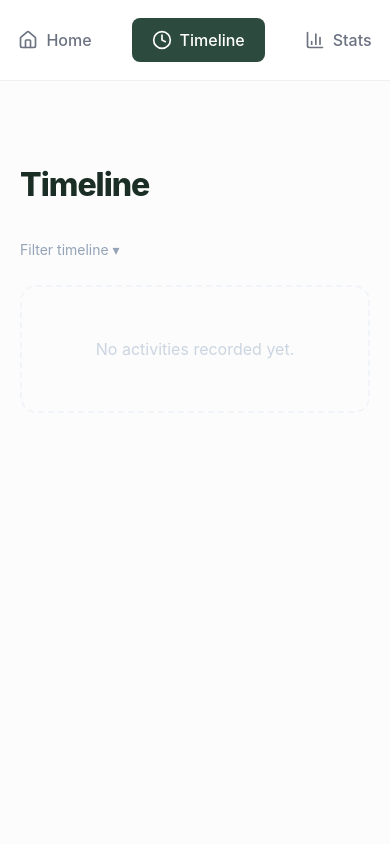
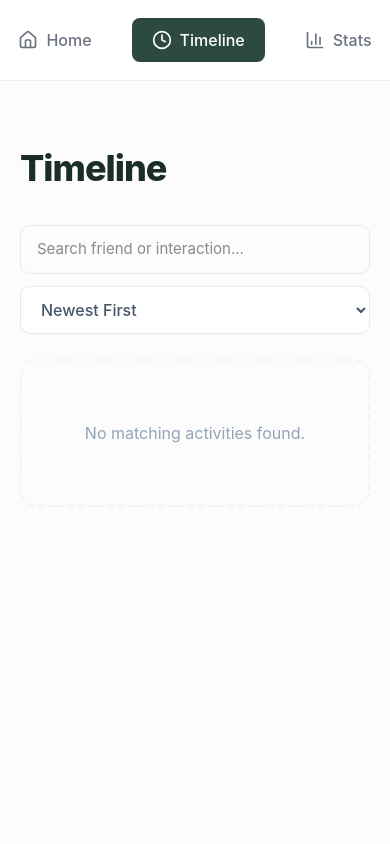
Before and after one commit to taraqur/assignment-7, a React (Vite) app: page /timeline in a window 390 px wide. Shown: the top 844 px of the page. Built offline with nearby package versions, Linux system fonts and the light colour scheme.

Commit message:
Time line search updated

```diff
--- a/src/components/Timeline.css
+++ b/src/components/Timeline.css
@@ -1,7 +1,7 @@
 .timeline-wrapper {
   background-color: #fcfcfc;
   min-height: 100vh;
-  padding: 80px 20px;
+  padding: 60px 20px;
   display: flex;
   justify-content: center;
 }
@@ -19,17 +19,45 @@
   letter-spacing: -1px;
 }
 
-.filter-box {
+/* Search and Sort Section */
+.timeline-controls {
+  display: flex;
+  gap: 12px;
   margin-bottom: 25px;
+  align-items: center;
 }
 
-.filter-label {
-  color: #94a3b8;
-  font-size: 14px;
-  cursor: pointer;
+.search-box {
+  flex: 1;
 }
 
-/* Individual Activity Cards */
+.timeline-search {
+  width: 100%;
+  padding: 12px 16px;
+  border: 1px solid #e2e8f0;
+  border-radius: 10px;
+  font-size: 15px;
+  outline: none;
+  transition: all 0.2s;
+}
+
+.timeline-search:focus {
+  border-color: #2d4a3e;
+  box-shadow: 0 0 0 3px rgba(45, 74, 62, 0.05);
+}
+
+.timeline-sort {
+  padding: 12px 16px;
+  border: 1px solid #e2e8f0;
+  border-radius: 10px;
+  background: white;
+  color: #475569;
+  font-weight: 500;
+  cursor: pointer;
+  outline: none;
+}
+
+/* Activity Cards */
 .timeline-list {
   display: flex;
   flex-direction: column;
@@ -45,15 +73,8 @@
   align-items: center;
   gap: 20px;
   box-shadow: 0 2px 4px rgba(0, 0, 0, 0.02);
-  transition: transform 0.2s ease;
 }
 
-.timeline-card:hover {
-  transform: translateX(5px);
-  border-color: #e2e8f0;
-}
-
-/* Icon Container */
 .timeline-icon-bg {
   width: 48px;
   height: 48px;
@@ -68,12 +89,10 @@
 .t-icon {
   width: 24px;
   height: 24px;
-  object-fit: contain;
 }
 
-/* Text visibility fixes */
 .entry-title {
-  color: #334155;
+  color: #1a2e26;
   font-size: 17px;
   font-weight: 600;
   margin: 0;
@@ -85,16 +104,21 @@
   margin: 4px 0 0 0;
 }
 
-.empty-timeline {
+.empty-state {
   text-align: center;
-  padding: 50px;
-  color: #cbd5e1;
+  padding: 60px;
+  color: #94a3b8;
   border: 2px dashed #f1f5f9;
   border-radius: 16px;
 }
 
-/* Mobile Responsive */
+/* Mobile View */
 @media (max-width: 600px) {
-  .timeline-title { font-size: 32px; }
-  .timeline-card { padding: 15px; }
+  .timeline-controls {
+    flex-direction: column;
+    align-items: stretch;
+  }
+  .timeline-title {
+    font-size: 36px;
+  }
 }
--- a/src/components/Timeline.jsx
+++ b/src/components/Timeline.jsx
@@ -1,10 +1,27 @@
-import React from 'react';
+import React, { useState } from 'react';
 import './Timeline.css';
+
+// Assets import
 import callIcon from '../assets/assets/call.png';
 import textIcon from '../assets/assets/text.png';
 import videoIcon from '../assets/assets/video.png';
 
 const Timeline = ({ entries }) => {
+  const [searchTerm, setSearchTerm] = useState('');
+  const [sortOrder, setSortOrder] = useState('newest');
+
+  // 1. Search Logic: Friend name ba Interaction type (Call/Text/Video)
+  const filteredEntries = entries.filter((entry) =>
+    entry.title.toLowerCase().includes(searchTerm.toLowerCase()) ||
+    entry.type.toLowerCase().includes(searchTerm.toLowerCase())
+  );
+
+  // 2. Sort Logic: Date object-e convert kore sort kora
+  const sortedEntries = [...filteredEntries].sort((a, b) => {
+    const dateA = new Date(a.date);
+    const dateB = new Date(b.date);
+    return sortOrder === 'newest' ? dateB - dateA : dateA - dateB;
+  });
 
   const getIcon = (type) => {
     switch (type) {
@@ -20,15 +37,32 @@ const Timeline = ({ entries }) => {
       <div className="timeline-container">
         <h1 className="timeline-title">Timeline</h1>
 
-        {/* Filter Label  */}
-        <div className="filter-box">
-          <p className="filter-label">Filter timeline ▾</p>
+        {/* Controls: Search and Sort Row */}
+        <div className="timeline-controls">
+          <div className="search-box">
+            <input
+              type="text"
+              placeholder="Search friend or interaction..."
+              className="timeline-search"
+              value={searchTerm}
+              onChange={(e) => setSearchTerm(e.target.value)}
+            />
+          </div>
+
+          <select
+            className="timeline-sort"
+            value={sortOrder}
+            onChange={(e) => setSortOrder(e.target.value)}
+          >
+            <option value="newest">Newest First</option>
+            <option value="oldest">Oldest First</option>
+          </select>
         </div>
 
-        {/* Timeline Entries */}
+        {/* Timeline Cards List */}
         <div className="timeline-list">
-          {entries && entries.length > 0 ? (
-            entries.map((entry) => (
+          {sortedEntries.length > 0 ? (
+            sortedEntries.map((entry) => (
               <div key={entry.id} className="timeline-card">
                 <div className="timeline-icon-bg">
                   <img src={getIcon(entry.type)} alt={entry.type} className="t-icon" />
@@ -40,7 +74,9 @@ const Timeline = ({ entries }) => {
               </div>
             ))
           ) : (
-            <div className="empty-timeline">No activities recorded yet.</div>
+            <div className="empty-state">
+              <p>No matching activities found.</p>
+            </div>
           )}
         </div>
       </div>
```
